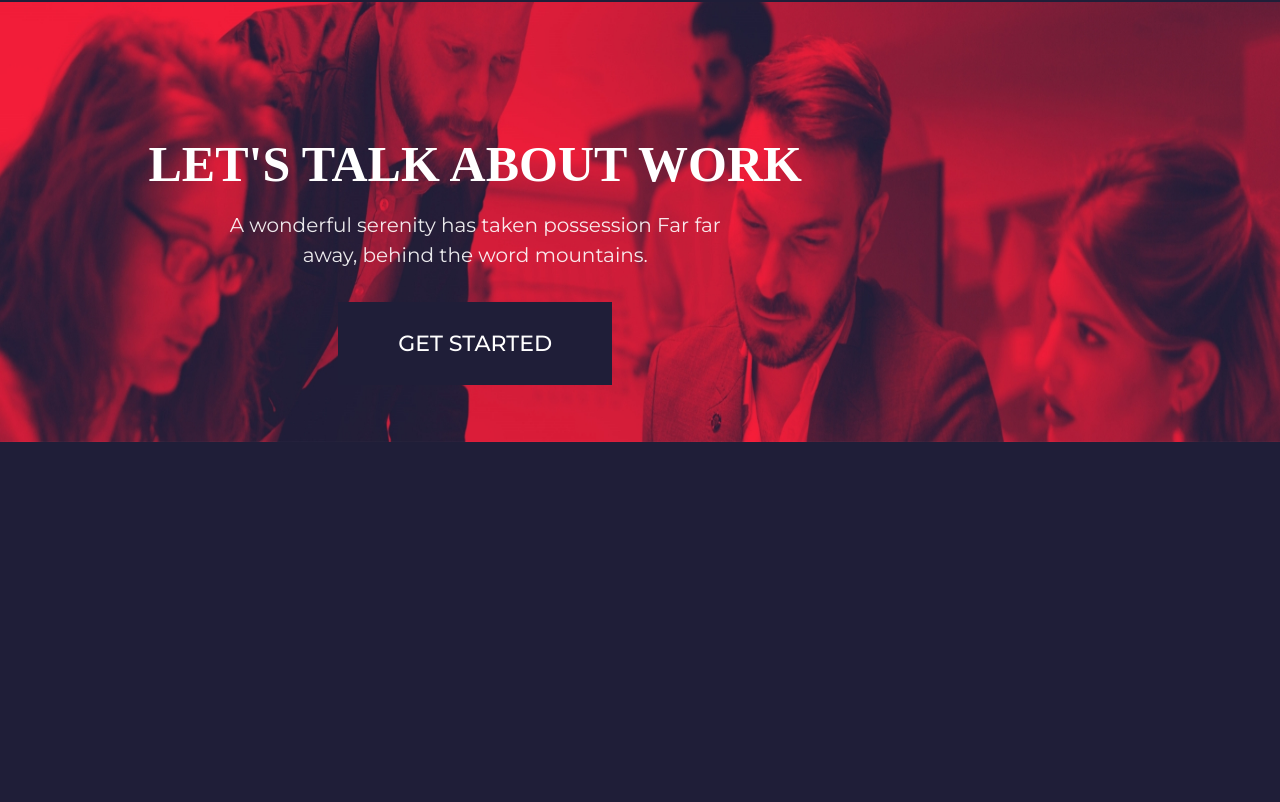
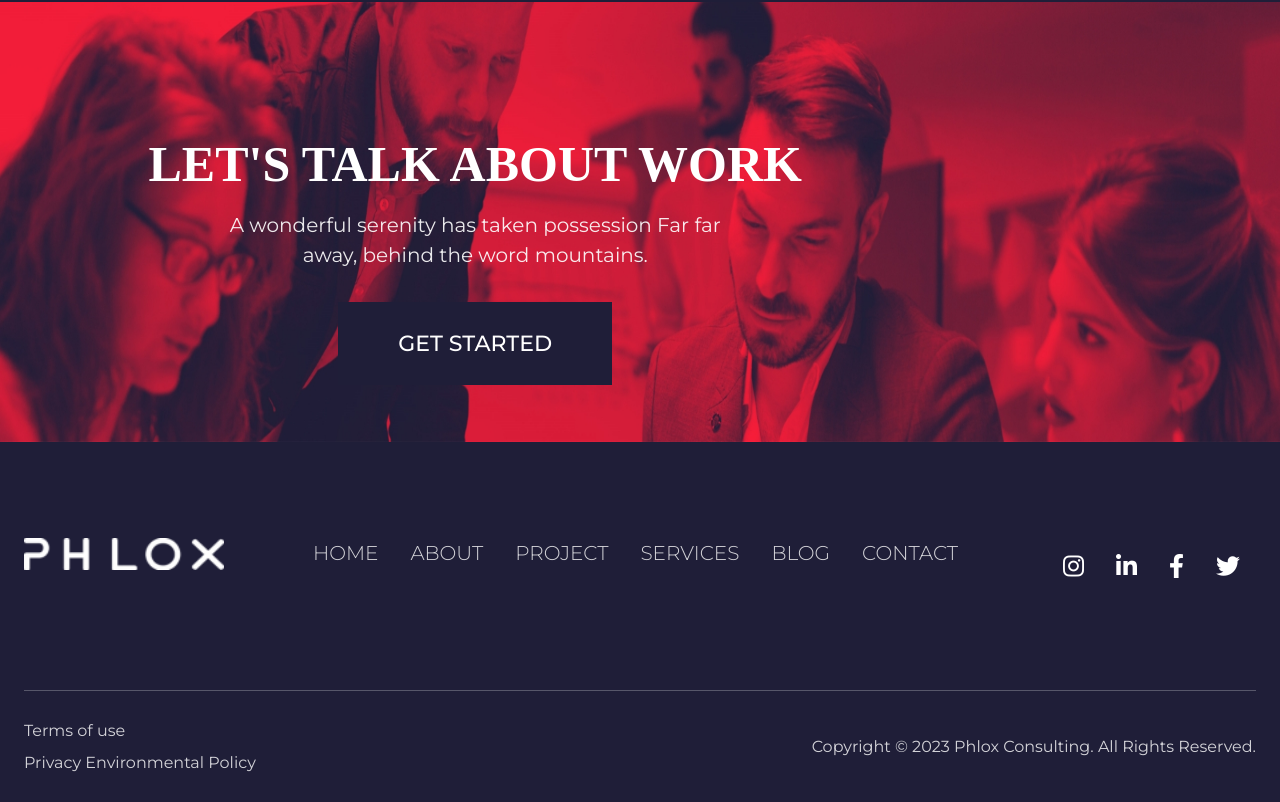
Before and after one commit to GiuseppeIndomenico/proj-html-vuejs, a Vue app: page / in a window 1280 px wide. Shown: the part 5064-5866 px from the top of the page. Built offline with nearby package versions, Linux system fonts and the light colour scheme; a web font is replaced by a local one.

Commit message:
fix footer

```diff
--- a/src/components/FooterComponent.vue
+++ b/src/components/FooterComponent.vue
@@ -8,6 +8,30 @@
                 <button class="btn-footer">GET STARTED</button>
             </div>
 
+            <div class="d-flex align-item-center justify-content-between px-4 nav-footer">
+                <div class=" cont-logo">
+                    <img src="\images\logotype-2-150x25.png" alt="">
+                </div>
+                <ul class="d-flex list-unstyled">
+
+                    <LinkFooterComponent v-for="li in store.links" :title="li.title" :url="li.url" />
+                </ul>
+                <div>
+                    <i class="fa-brands fa-instagram"></i>
+                    <i class="fa-brands fa-linkedin-in"></i>
+                    <i class="fa-brands fa-facebook-f"></i>
+                    <i class="fa-brands fa-twitter"></i>
+                </div>
+            </div>
+            <div class="px-4">
+                <hr>
+                <div class="d-flex justify-content-between align-items-center mt-4 terms">
+                    <p>Terms of use <br>
+                        Privacy Environmental Policy</p>
+
+                    <p>Copyright © 2023 Phlox Consulting. All Rights Reserved.</p>
+                </div>
+            </div>
 
         </div>
     </footer>
@@ -15,12 +39,16 @@
 
 <script>
 import { store } from '../data/store';
+import LinkFooterComponent from './LinkFooterComponent.vue';
 
 export default {
     data() {
         return {
             store
         }
+    },
+    components: {
+        LinkFooterComponent
     },
 }
 </script>
@@ -81,5 +109,26 @@ footer {
 
 
     }
+
+    .nav-footer {
+        margin: 6rem 0rem;
+
+        .cont-logo {
+            width: 200px;
+            height: 32px;
+        }
+
+        i {
+            font-size: 24px;
+            padding: 1rem;
+        }
+    }
+
+    .terms {
+        color: $light;
+        opacity: 0.8;
+        font-family: $mont;
+        line-height: 2rem;
+    }
 }
 </style>
--- /dev/null
+++ b/src/components/LinkFooterComponent.vue
@@ -0,0 +1,27 @@
+<template>
+    <li>
+        <a class="text-decoration-none p-3 text-uppercase fw-light" :href="url">{{ title }}</a>
+    </li>
+</template>
+
+<script>
+
+export default {
+    props: ['title', 'url']
+}
+</script>
+
+<style lang="scss" scoped>
+@use'../assets/partials/variables.scss' as *;
+
+a {
+    color: $light;
+    opacity: 0.8;
+    font-family: $mont;
+    font-size: 20px;
+
+    &:hover {
+        color: $hover-color
+    }
+}
+</style>
```
